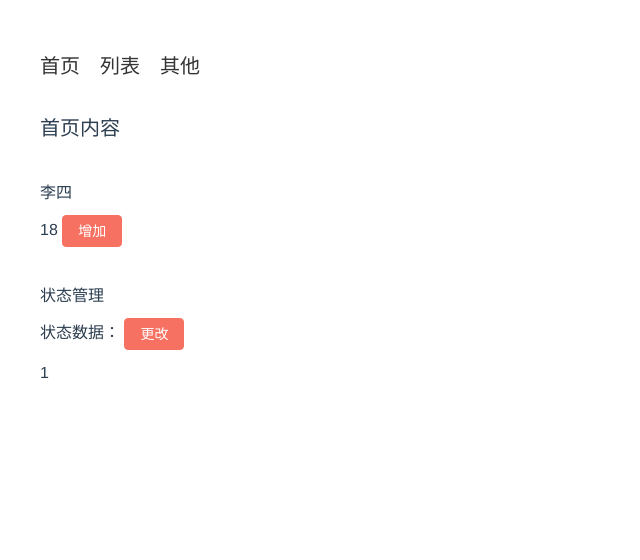
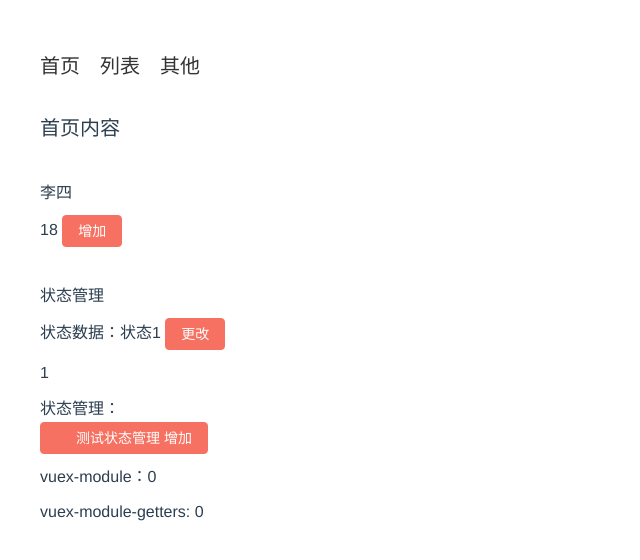
Before and after one commit to zky86/vite-vue3-ts, a Vue app: page /home in a window 1280 px wide. Shown: the top 560 px of the page, without its empty margins (0-640 px from the left). Built offline with nearby package versions, Linux system fonts and the light colour scheme.

Commit message:
状态管理器更改

```diff
--- a/src/main.ts
+++ b/src/main.ts
@@ -4,14 +4,12 @@ import './styles/reset.scss'
 import './styles/element-theme.sass'
 import locale from 'element-plus/lib/locale/lang/zh-cn' // 中文
 import './styles/color.scss'
-
 import router from './router'
 // import 'element-plus/dist/index.css'
 import App from './App.vue'
 // import store from './store'
 import { store, key } from './store'
 
-console.log(key)
 createApp(App)
   .use(router)
   .use(ElementPlus, { locale })
--- a/src/store/index.ts
+++ b/src/store/index.ts
@@ -5,6 +5,7 @@ import { createStore, Store } from 'vuex'
 // 为 store state 声明类型
 export interface State {
   count: number
+  user: String
 }
 
 // 定义 injection key
@@ -13,10 +14,19 @@ export const key: InjectionKey<Store<State>> = Symbol()
 
 export const store = createStore<State>({
   state: {
+    user: '状态1',
     count: 0
   },
-  getters: {},
-  mutations: {},
+  getters: {
+    getCount(state, getters, rootState) {
+      return `${state.count}`
+    }
+  },
+  mutations: {
+    increment(state) {
+      state.count += 1
+    }
+  },
   actions: {},
   modules: {}
 })
--- a/src/views/home.vue
+++ b/src/views/home.vue
@@ -23,24 +23,31 @@
   <div>
     {{ reactiveNum1.test }}
   </div>
+
+  <div>状态管理：</div>
+  <el-button icon="el-icon-eleme" type="primary" size="mini" @click="increment"
+    >测试状态管理 增加</el-button
+  >
+  <p>vuex-module：{{ count1 }}</p>
+  <p>vuex-module-getters: {{ moduleGetters }}</p>
 </template>
 
 <script lang="ts">
 import { useStore } from 'vuex'
-import { ref, reactive, defineComponent } from 'vue'
+import { ref, reactive, defineComponent, computed } from 'vue'
 import { key } from '../store'
 
 export default defineComponent({
   name: 'HomePage',
   setup(props, context) {
-    console.log(props)
-    // console.log(context)
+    console.log('props', props)
+    console.log('context', context)
     // reactive定义复杂的数据类型的数据
     const reactiveNum1 = reactive({
       test: 1
     })
     // ref推荐定义基本数据类型
-    const refNum2 = ref(100)
+    // const refNum2 = ref(100)
     // console.log("reactive", reactiveNum1);
     // console.log("ref", refNum2);
 
@@ -55,10 +62,9 @@ export default defineComponent({
     console.log(store.state.count)
     // console.log(store);
     // console.log(store.state);
-    // const change = () => {
-    //   console.log(123)
-    //   store.state.user = '状态2'
-    // }
+    const change = () => {
+      store.state.user = '状态2'
+    }
     // console.log(store.state);
 
     // const curRout = '/' + window.location.href.split('/').pop();
@@ -70,8 +76,11 @@ export default defineComponent({
       name,
       age,
       plusOne,
-      // change,
-      reactiveNum1
+      change,
+      reactiveNum1,
+      count1: computed(() => store.state.count),
+      moduleGetters: computed(() => store.getters.getCount),
+      increment: () => store.commit('increment')
     }
   },
   data() {
```
